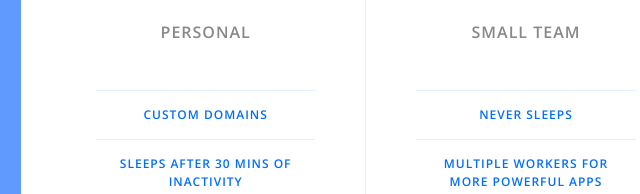
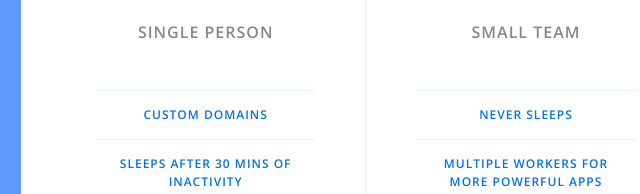
Before and after one commit to ryamashiro1995/Colte_Steele_Udemy, a plain HTML site: page index.html in a window 1280 px wide. Shown: the part 290-484 px from the top of the page, 114-754 px from the left. Drawn offline with nearby package versions, Linux system fonts and the light colour scheme.

Commit message:
changed personal text

```diff
--- a/index.html
+++ b/index.html
@@ -14,7 +14,7 @@
 
         <div class="pricing-plan">
             <img src="icons/icon1.png" alt="" class="pricing-img">
-            <h2 class="pricing-header">Personal</h2>
+            <h2 class="pricing-header">Single Person</h2>
             <ul class="pricing-features">
                 <li class="pricing-features-item">Custom domains</li>
                 <li class="pricing-features-item">Sleeps after 30 mins of inactivity</li>
```
